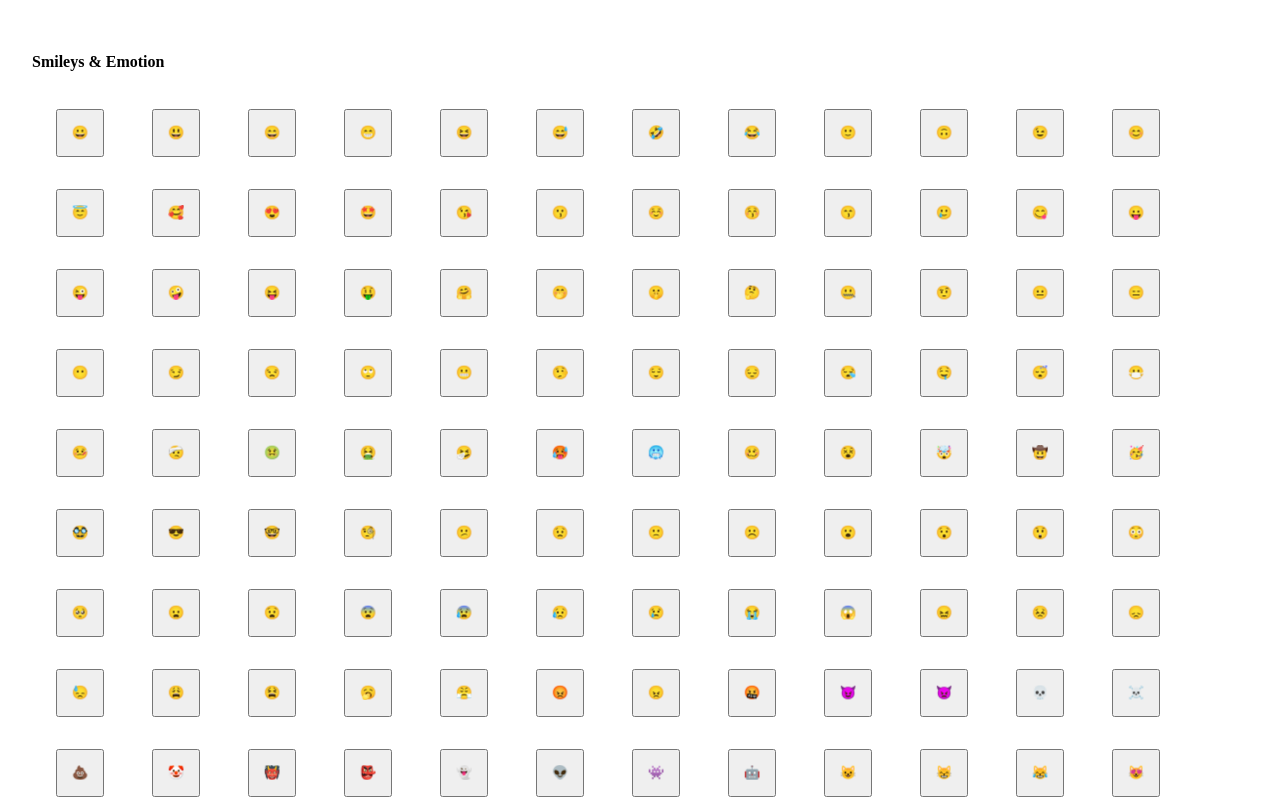
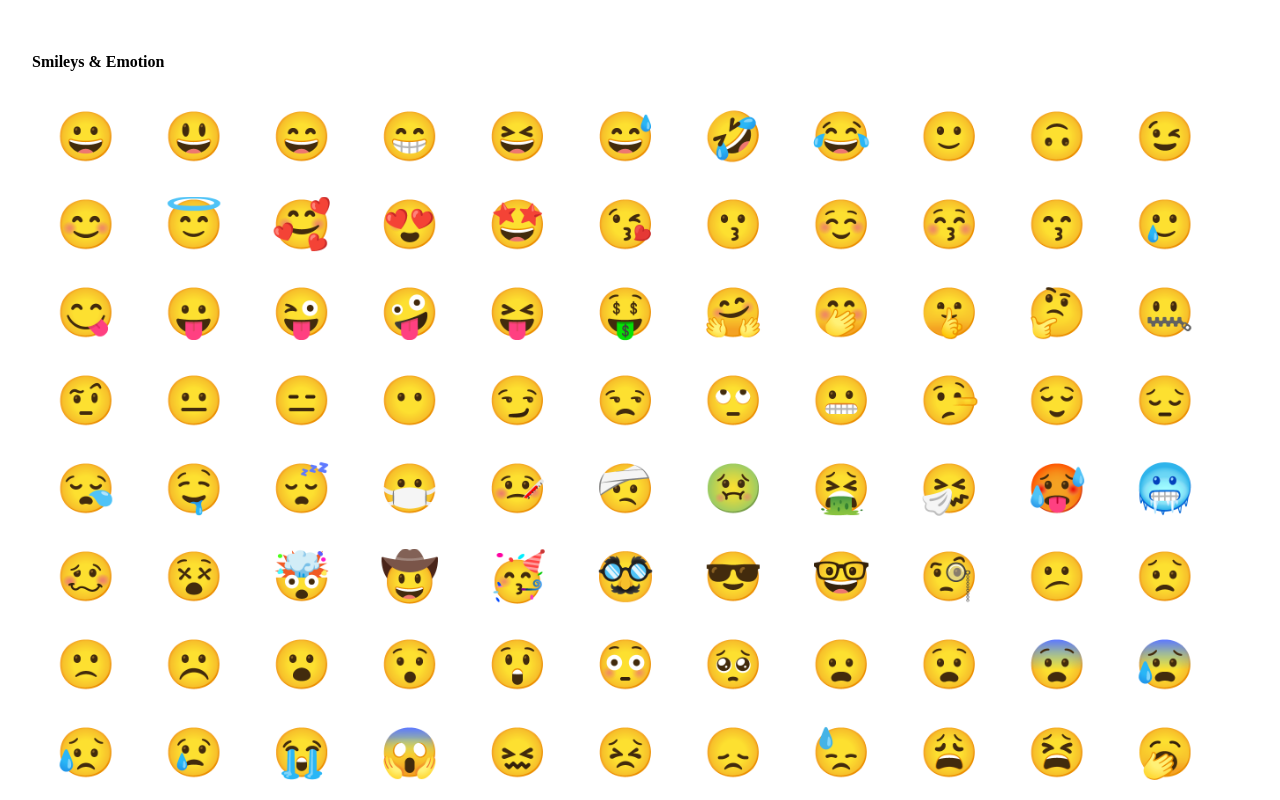
Before and after one commit to brandonau24/emoji-picker, a React app: page / in a window 1280 px wide. Shown: the top 800 px of the page. Built offline with nearby package versions, Linux system fonts and the light colour scheme; the HTML template or start-up script is replaced by a standard one.

Commit message:
style: add hover and active styles, remove default button styles, increased font-size of the text-rendered emojis

```diff
--- a/src/Emoji.scss
+++ b/src/Emoji.scss
@@ -1,14 +1,21 @@
-$max-height: 3rem;
-$max-width: 3rem;
+@mixin remove-button-styles() {
+	border: none;
+	background-color: transparent;
+}
 
 .emoji {
-	display: inline-block;
-	height: $max-height;
-	width: $max-width;
+	@include remove-button-styles();
+	font-size: 3rem;
 	margin: 1rem 1.5rem;
+	padding: 0;
 
-	&-img {
-		max-height: $max-height;
-		max-width: $max-width;
+	&:hover {
+		cursor: pointer;
+		position: relative;
+		box-shadow: 0 0 0.3125rem 0 #000000;
+	}
+
+	&:active {
+		transform: translateY(0.2rem);
 	}
 }
```
